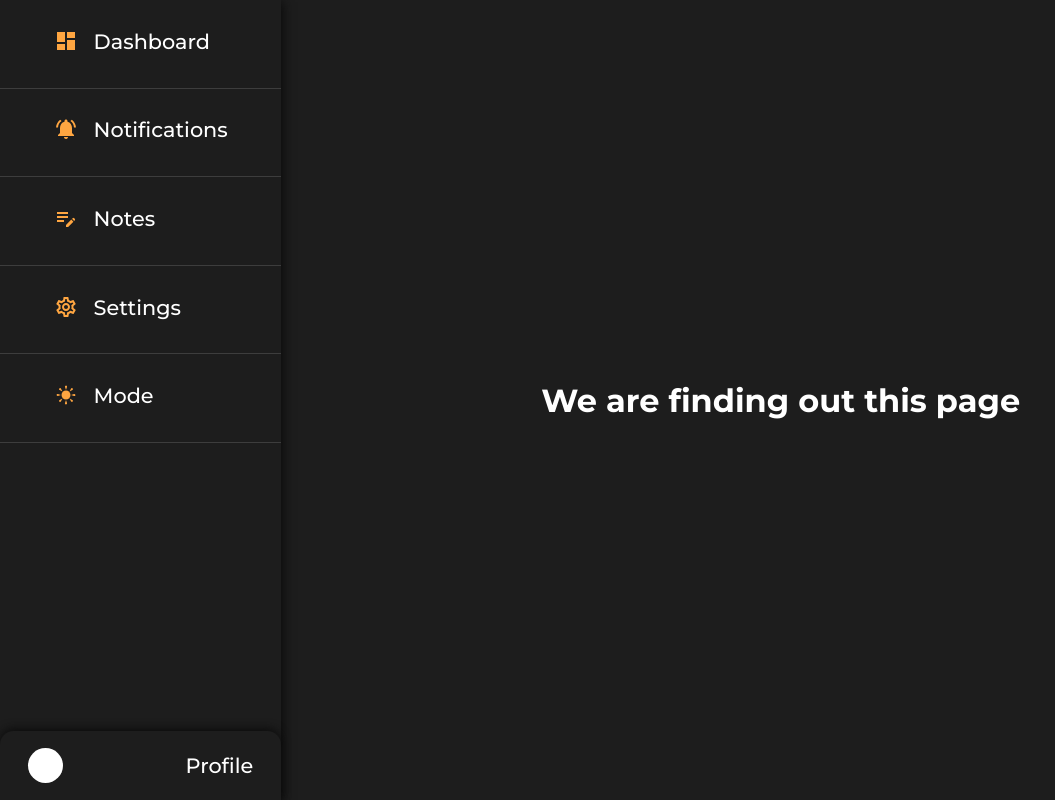
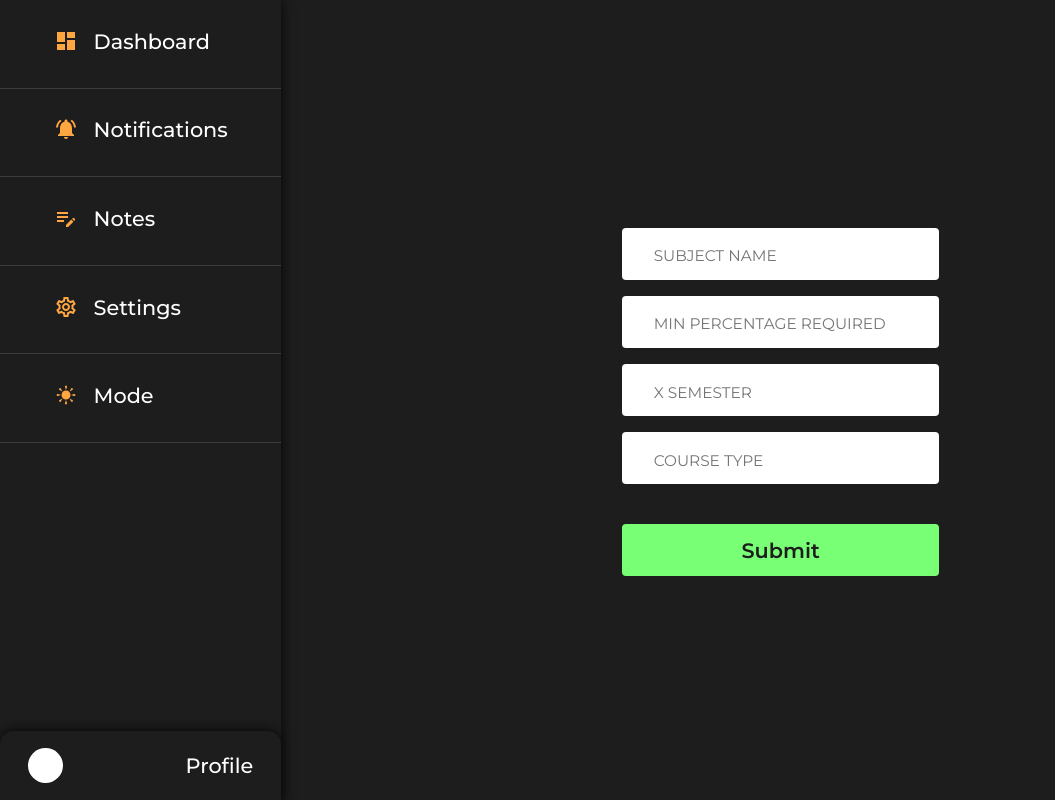
Before and after one commit to naveengitboi/student_tracker, a React (Create React App) app in the folder frontend/: page /db/attendance/addsubject in a window 1280 px wide. Shown: the whole page, without its empty margins (0-1055 px from the left). Built offline with nearby package versions, Linux system fonts and the light colour scheme.

Commit message:
added add subjects

```diff
--- a/frontend/package.json
+++ b/frontend/package.json
@@ -3,6 +3,7 @@
   "version": "0.1.0",
   "private": true,
   "dependencies": {
+    "@studio-freight/lenis": "^1.0.34",
     "@testing-library/jest-dom": "^5.17.0",
     "@testing-library/react": "^13.4.0",
     "@testing-library/user-event": "^13.5.0",
--- a/frontend/src/App.css
+++ b/frontend/src/App.css
@@ -1,72 +1,84 @@
-@import url('https://fonts.googleapis.com/css2?family=Montserrat:ital,wght@0,400;0,500;0,600;0,700;1,400&display=swap');
+@import url("https://fonts.googleapis.com/css2?family=Montserrat:ital,wght@0,400;0,500;0,600;0,700;1,400&family=Space+Grotesk:wght@300;400;500;600;700&display=swap");
 
-*{
+* {
   margin: 0;
   padding: 0;
   box-sizing: border-box;
   /* fon-family */
-  font-family:'Montserrat', sans-serif;
-
+  font-family: "Montserrat", sans-serif;
 }
-ul,li{
+ul,
+li {
   margin: 0;
   padding: 0;
   list-style-type: none;
 }
 
-:root
-{
+:root {
   /* color codes */
-  --main_black_color:#1D1D1D;
-  --medium_white_color:#FFFFFF;
-  --success_green:#78FF75;
-  --danger_red: #FF7C7C;
-  --black_dark_color:#0b0b0b;
-  --light_gray:#3d3d3d ;
-  --light_orage:#ffa641;
-  --light_light_orage:#ffbc6f;
+  --main_black_color: #1d1d1d;
+  --medium_white_color: #ffffff;
+  --success_green: #78ff75;
+  --danger_red: #ff7c7c;
+  --black_dark_color: #0b0b0b;
+  --light_gray: #3d3d3d;
+  --light_orage: #ffa641;
+  --light_light_orage: #ffbc6f;
   /* font-sizes-mobile */
-  --mini_fontsize:0.96rem;
-  --medium_fontsize:1rem;
+  --mini_fontsize: 0.96rem;
+  --medium_fontsize: 1rem;
   --main_fontsize: 1.3rem;
   --bigger_fontsize: 1.6rem;
+  --monte_font: "Montserrat", sans-serif;
+  --space_font: "Space Grotesk", sans-serif;
 }
 
-body
+.bigFont{
+  font-family: var(--monte_font);
+  font-size: var(--bigger_fontsize);
+  font-weight: bold;
+}
+
+.mediumFont
 {
+  font-family: var(--space_font);
+  font-size: var(--medium_fontsize);
+
+}
+.miniFont{
+  font-family: var(--space_font);
+  font-weight: 300;
+  font-size: var(--mini_fontsize);
+}
+
+body {
   background-color: var(--main_black_color);
   color: var(--medium_white_color);
   height: 100vh;
   /* border: 2px solid white; */
 }
 
-a
-{
+a {
   text-decoration: none;
   color: var(--medium_white_color);
 }
 
-
-::-webkit-scrollbar
-{
+::-webkit-scrollbar {
   width: 10px;
 }
-::-webkit-scrollbar-track
-{
+::-webkit-scrollbar-track {
   background: white;
 }
-::-webkit-slider-thumb
-{
+::-webkit-slider-thumb {
   background: var(--main_black_color);
 }
 
-.appjs
-{
-  display: flex;
+.appjs {
+  display: grid;
   height: 100vh;
+  grid-template-columns: auto 3fr;
 }
-.page
-{
+.page {
   display: flex;
   justify-content: center;
   align-items: center;
@@ -76,8 +88,7 @@ a
   height: 100vh;
   padding: 2rem 0;
 }
-.clickButton
-{
+.clickButton {
   font-size: var(--main_fontsize);
   font-weight: 600;
   color: var(--main_black_color);
@@ -87,8 +98,8 @@ a
   border-radius: 0.5rem;
 }
 
-.inputButton, input
-{
+.inputButton,
+input {
   font-size: var(--main_fontsize);
   font-weight: 400;
   color: var(--main_black_color);
@@ -101,8 +112,7 @@ a
   border: none;
 }
 
-input::placeholder
-{
+input::placeholder {
   font-size: var(--mini_fontsize);
   text-transform: uppercase;
 }
--- a/frontend/src/App.js
+++ b/frontend/src/App.js
@@ -1,21 +1,44 @@
 import './App.css'
-import { Routes, Route } from 'react-router-dom';
+import { Routes, Route } from
+'react-router-dom';
+import Lenis from '@studio-freight/lenis'
 import Navbar from './components/Navbar';
 import Dashboard from './components/Dashboard';
 import Attendance from './components/Attendance';
 import AddSubject from './components/AddSubject';
 import PageNotFound from './components/PageNotFound';
+import { useEffect } from 'react';
+
 function App() {
+
+  useEffect(() => {
+    const lenis = new Lenis()
+
+    function raf(time) {
+      lenis.raf(time)
+      requestAnimationFrame(raf)
+    }
+
+    requestAnimationFrame(raf)
+  })
+
+
   return (
     <div className='appjs'>
-      <Navbar/>
-      <Routes>
-        <Route path="/" element={<Dashboard/>} />
-        <Route path="/attendance" element={<Attendance/>} ></Route>
-        <Route path='/addsubject' element={<AddSubject />}/>
+      <Navbar />
+      <div className="routesContainer">
+        <Routes>
+          <Route path="/" element={<Dashboard />} />
+          <Route path="/db/attendance" element={<Attendance />} />
+          <Route path="/attendance/subject" element={<Attendance />} />
+          <Route path='/db/attendance/addsubject' element={<AddSubject />} />
 
-        <Route path='*' element={<PageNotFound/>} />
-      </Routes>
+
+
+
+          <Route path='*' element={<PageNotFound />} />
+        </Routes>
+      </div>
     </div>
   );
 }
--- a/frontend/src/components/AddSubject.js
+++ b/frontend/src/components/AddSubject.js
@@ -1,16 +1,48 @@
+import { useState } from 'react';
 import '../css/AddSubject.css'
 
 function AddSubject(){
+    const [succes, setSuccess] = useState(false)
+    const [subjectdata, setSubjectdata] = useState({
+        subject: '',
+        minPercentageRequired: '',
+        semester: '',
+        courseType: ''
+    })
 
+    const checkValidation = (data) => {
+        if(data.subject.trim() == ''){
+            return false
+        }
+        else if(parseInt(data.semester)<=0){
+            return false
+        }
+        else if(!isNaN(data.courseType)){
+            return false
+        }
+        return true
+
+    }
+
+    const handleAddSubject = (e) => {
+        e.preventDefault()
+        console.log(subjectdata)
+        const isVerified = checkValidation(subjectdata);
+        if(isVerified) {
+            console.log('Data is valid to add')
+        }
+    }
 
     return(
         <div className=" page">
             <form action="" className='addSubjectForm'>
-                <input type="text" placeholder='subject name' />
-                <input type="number" min={'10'} max={'100'} placeholder='Min Percentage required' />
-                <input type="text" placeholder='x semester' />
-                <input type="text" placeholder='course type' />
-                <button className='inputButton' >DONE</button>
+                <input type="text" placeholder='subject name' onChange={(e) => setSubjectdata((prev) => ({...prev, subject:e.target.value}))} />
+                <input type="number" min={'10'} max={'100'} placeholder='Min Percentage required' onChange={(e) => setSubjectdata((prev) => ({ ...prev, minPercentageRequired: e.target.value }))} />
+                <input type="text" placeholder='x semester' onChange={(e) => setSubjectdata((prev) => ({ ...prev, semester: e.target.value }))} />
+                <input type="text" placeholder='course type' onChange={(e) => setSubjectdata((prev) => ({ ...prev, courseType: e.target.value }))} />
+                <button className='inputButton' onClick={(e) => handleAddSubject(e)} >
+                    {succes ? "Done" : "Submit"}
+                </button>
             </form>
         </div>
     )
--- a/frontend/src/components/Attendance.js
+++ b/frontend/src/components/Attendance.js
@@ -1,5 +1,6 @@
 import { NavLink, Outlet } from "react-router-dom";
 import '../css/Attendance.css'
+import Subject from "../items/Subject";
     let subjects = [
     {
         subject:"Maths",
@@ -26,7 +27,6 @@ import '../css/Attendance.css'
         absent: 5,
     },
 
-
 ]
 
 function Attendance(){
@@ -36,18 +36,7 @@ function Attendance(){
                 <div className="subjectsContainer">
                     {
                         subjects.map((item) => (
-
-                            <div className="subject">
-                                <div className="subjectInfo">
-                                    <h1>{item.subject}</h1>
-                                    <p>{item.semester} semester</p>
-                                    <p>{item.subjectType}</p>
-                                </div>
-                                <div className="subjectAttendance">
-                                    <h1>{item.present}/{item.totalClasses}</h1>
-                                </div>
-                            </div>
-
+                            <NavLink key={item.subject} to={`${item.subject}`}><Subject item={item} /></NavLink>
                         ))
                     }
                 </div>
--- a/frontend/src/components/Dashboard.js
+++ b/frontend/src/components/Dashboard.js
@@ -12,7 +12,7 @@ function Dashboard(){
                 </div>
                 <div className="operationsContainer">
                     <div className="operation">
-                        <NavLink to='/attendance'>Attendance
+                        <NavLink to='/db/attendance'>Attendance
                             <div className="dashboardIcons">
                                 <IoMdArrowDropright />
                             </div></NavLink>
--- a/frontend/src/components/PageNotFound.js
+++ b/frontend/src/components/PageNotFound.js
@@ -4,6 +4,7 @@ function PageNotFound(){
     return(
         <>
             <div className="page">
+                <img src="" alt="" />
                 <h1>We are finding out this page</h1>
             </div>
         </>
--- /dev/null
+++ b/frontend/src/items/Subject.js
@@ -0,0 +1,18 @@
+import React from 'react'
+function Subject(props) {
+    const {item} = props
+  return (
+      <div className="subject">
+          <div className="subjectInfo">
+              <h1>{item.subject}</h1>
+              <p>{item.semester} semester</p>
+              <p>{item.subjectType}</p>
+          </div>
+          <div className="subjectAttendance">
+              <h1>{item.present}/{item.totalClasses}</h1>
+          </div>
+      </div>
+  )
+}
+
+export default Subject
```
Also changed, not shown: frontend/public/index.html (+1 -21 lines), 1 other file (tests, documents, lock files or other folders). Lines whose indentation alone changed are shown as unchanged.
